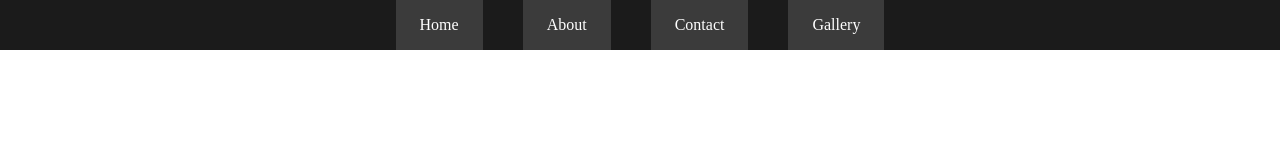
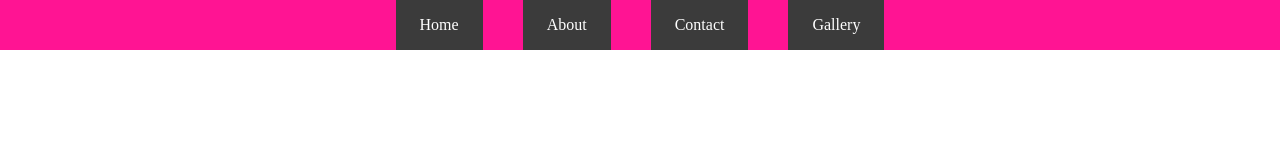
Before and after one commit to yousofdavamkar/scss, a website built with Vite: page index.html in a window 1280 px wide. Built offline with nearby package versions, Linux system fonts and the light colour scheme.

Commit message:
v1.1.1
--SCSS-01
change header bg

```diff
--- a/scss/_header.scss
+++ b/scss/_header.scss
@@ -1,7 +1,7 @@
 header{
     width: 100%;
     height: 50px;
-    background-color: #1b1b1b;
+    background-color: deeppink;
     .menu{
         width: 100%;
         height: 100%;
```
